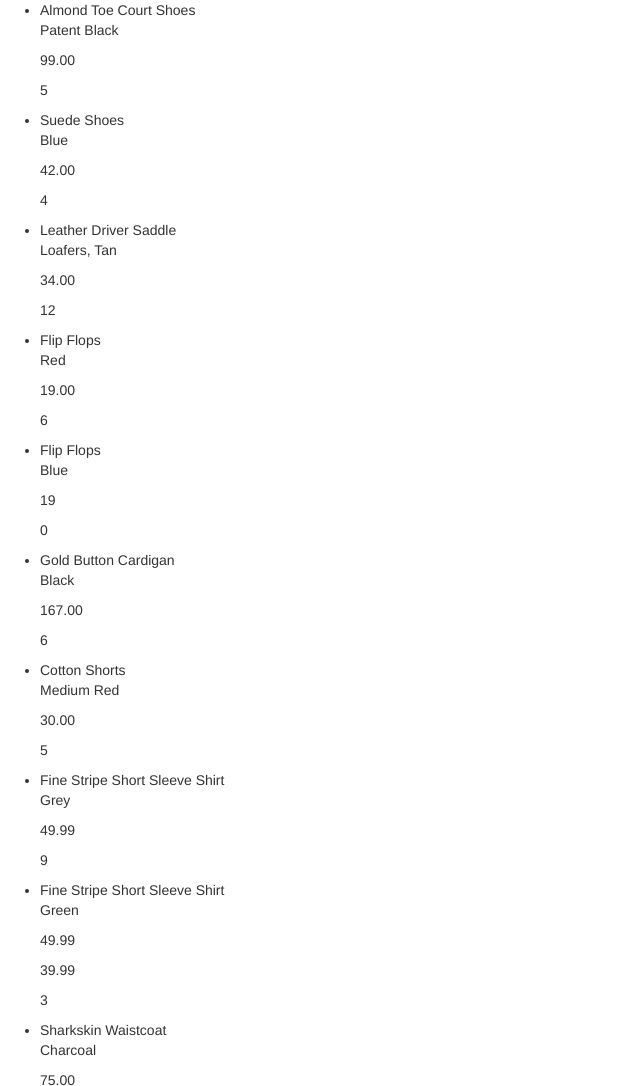
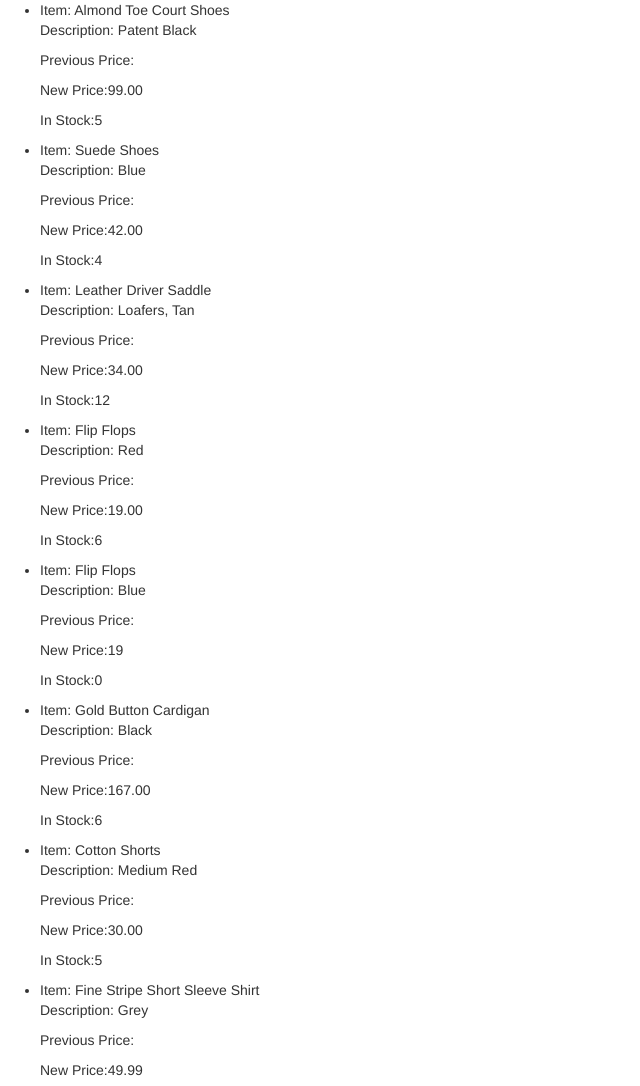
Before and after one commit to odelevingne/angluarTrolley, a website: page app/index.html in a window 1280 px wide. Shown: the top 1086 px of the page, without its empty margins (0-640 px from the left). Drawn offline with nearby package versions, Linux system fonts and the light colour scheme.

Commit message:
Added titles to index.html

```diff
--- a/app/index.html
+++ b/app/index.html
@@ -10,11 +10,11 @@
 
   <ul>
     <li ng-repeat="product in products">
-      <span>{{product.name}}</span>
-      <p>{{product.description}}</p>
-      <p>{{product.previousprice}}</p>
-      <p>{{product.price}}</p>
-      <p>{{product.stock}}</p>
+      <span>Item: {{product.name}}</span>
+      <p>Description: {{product.description}}</p>
+      <p>Previous Price:{{product.previousprice}}</p>
+      <p>New Price:{{product.price}}</p>
+      <p>In Stock:{{product.stock}}</p>
 
     </li>
   </ul>
```
